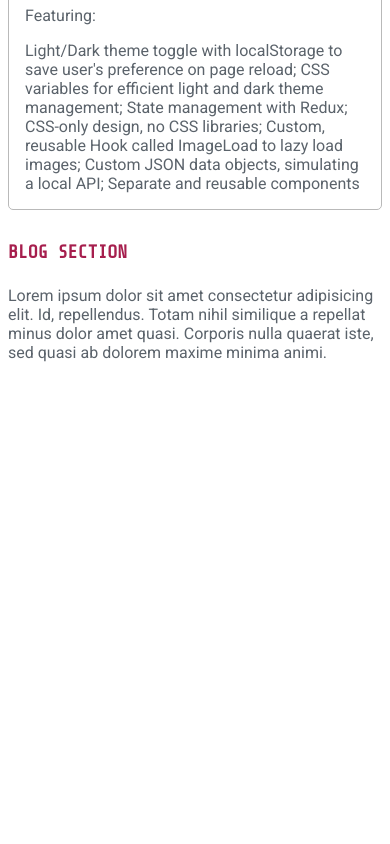
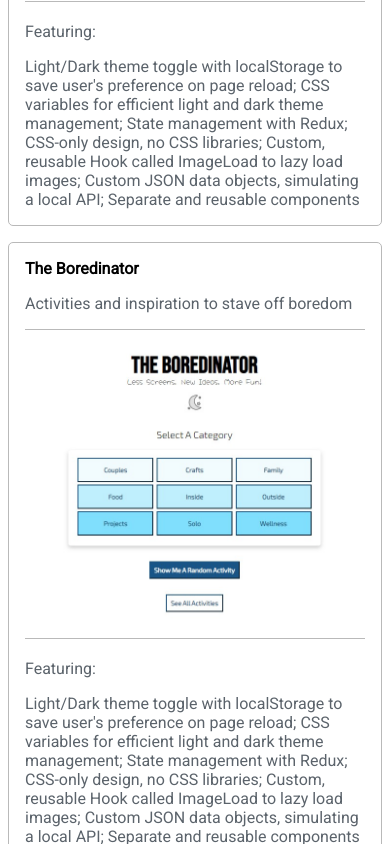
Before and after one commit to jamesncox/portfolio-v2, a React (Create React App) app: page / in a window 390 px wide. Shown: the part 1156-2000 px from the top of the page. Built offline with nearby package versions, Linux system fonts and the light colour scheme.

Commit message:
Update Responsive.css

```diff
--- a/src/components/projects/FeaturedProjects.js
+++ b/src/components/projects/FeaturedProjects.js
@@ -21,6 +21,32 @@ export default function FeaturedProjects() {
                     <p className="project-description">Featuring: </p>
                     <p className="project-description">Light/Dark theme toggle with localStorage to save user's preference on page reload; CSS variables for efficient light and dark theme management; State management with Redux; CSS-only design, no CSS libraries; Custom, reusable Hook called ImageLoad to lazy load images; Custom JSON data objects, simulating a local API; Separate and reusable components</p>
                 </div>
+
+                <div className="projects-card">
+                    <p className="project-title">The Boredinator</p>
+                    <p className="project-subtitle">Activities and inspiration to stave off boredom</p>
+                        <ImageLoad
+                            className="project-image"
+                            src={TheBoredinator}
+                            placeholder={TheBoredinatorTiny}
+                            alt="Screenshot of The Boredinator home page"
+                        />
+                    <p className="project-description">Featuring: </p>
+                    <p className="project-description">Light/Dark theme toggle with localStorage to save user's preference on page reload; CSS variables for efficient light and dark theme management; State management with Redux; CSS-only design, no CSS libraries; Custom, reusable Hook called ImageLoad to lazy load images; Custom JSON data objects, simulating a local API; Separate and reusable components</p>
+                </div>
+
+                <div className="projects-card">
+                    <p className="project-title">The Boredinator</p>
+                    <p className="project-subtitle">Activities and inspiration to stave off boredom</p>
+                        <ImageLoad
+                            className="project-image"
+                            src={TheBoredinator}
+                            placeholder={TheBoredinatorTiny}
+                            alt="Screenshot of The Boredinator home page"
+                        />
+                    <p className="project-description">Featuring: </p>
+                    <p className="project-description">Light/Dark theme toggle with localStorage to save user's preference on page reload; CSS variables for efficient light and dark theme management; State management with Redux; CSS-only design, no CSS libraries; Custom, reusable Hook called ImageLoad to lazy load images; Custom JSON data objects, simulating a local API; Separate and reusable components</p>
+                </div>
             </div>
         </>
     )
--- a/src/stylesheets/App.css
+++ b/src/stylesheets/App.css
@@ -250,6 +250,7 @@ body.dark {
 }
 
 .projects-card {
+    margin-bottom: 1rem;
     border: solid 1px var(--card-border);
     border-radius: 5px;
     padding: 1rem;
@@ -267,6 +268,7 @@ body.dark {
     width: 100%;
     object-fit: cover;
     z-index: -1;
+    padding-bottom: 1rem;
     border-bottom: solid 1px var(--card-border);
 }
 
--- a/src/stylesheets/Responsive.css
+++ b/src/stylesheets/Responsive.css
@@ -25,4 +25,12 @@
       margin-left: 30%;
       margin-right: 30%;
   }
+
+  .projects-wrapper {
+      align-items: center;
+  }
+
+  .projects-card {
+      width: 70%;
+  }
 }
```
